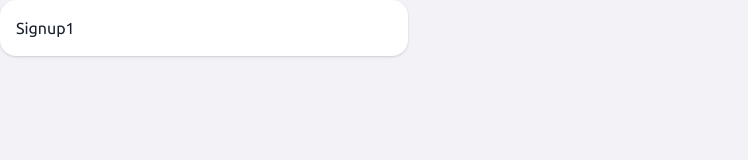
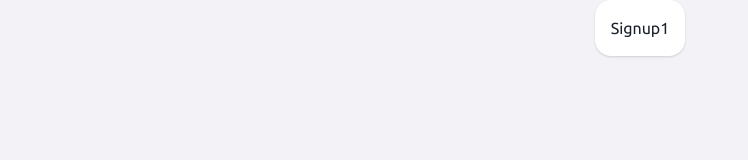
Before and after one commit to Abhay108cell/reactPro, a React (Vite) app in the folder React-auth/app/: page /signup in a window 1280 px wide. Shown: the top 160 px of the page, without its empty margins (0-748 px from the left). Built offline with nearby package versions, Linux system fonts and the light colour scheme.

Commit message:
"Added Container and Center components from Chakra UI to Signup1 component, wrapping the Card component."

```diff
--- a/React-auth/app/src/pages/Auth/signup/Signup1.jsx
+++ b/React-auth/app/src/pages/Auth/signup/Signup1.jsx
@@ -1,10 +1,16 @@
-import { Card } from '@chakra-ui/react'
-import React from 'react'
+import { Card, Container, Center } from "@chakra-ui/react";
+import React from "react";
 
 const Signup1 = () => {
   return (
-    <Card p="4" borderRadius="1rem" maxW="408px">Signup1</Card>
-  )
-}
+    <Container>
+      <Center>
+        <Card p="4" borderRadius="1rem" maxW="408px">
+          Signup1
+        </Card>
+      </Center>
+    </Container>
+  );
+};
 
-export default Signup1
+export default Signup1;
```
